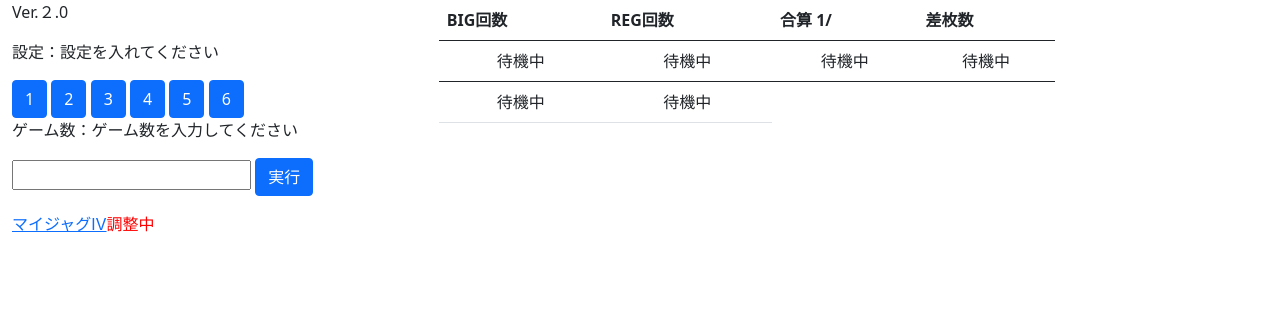
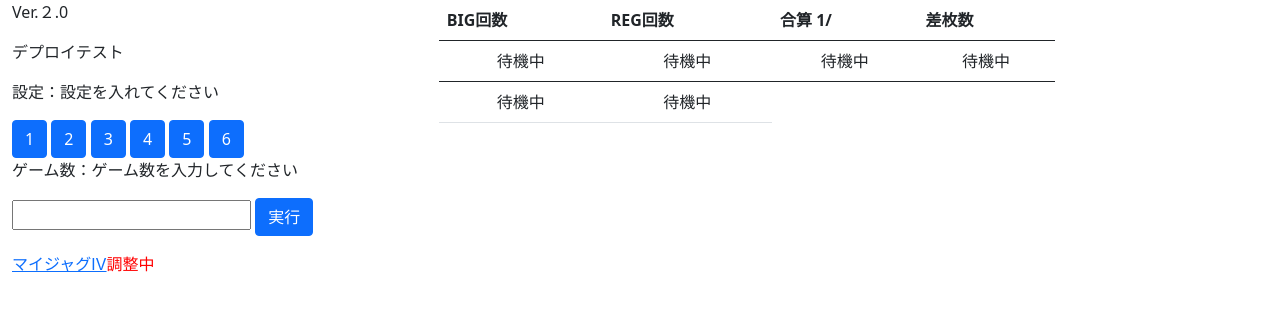
Before and after one commit to kos-san/slot-sim, a plain HTML site: page public/index.html in a window 1280 px wide. Drawn offline with nearby package versions, Linux system fonts and the light colour scheme.

Commit message:
Deploy test

```diff
--- a/public/index.html
+++ b/public/index.html
@@ -38,6 +38,7 @@
     <div class="row mx-auto">
       <div class="col-sm-4">
         <p>Ver.２.0</p>
+        <p>デプロイテスト</p>
         <p>
           設定：<span id="set_num" class="set-num">設定を入れてください</span>
         </p>
```
Also changed, not shown: index.html (deleted).
